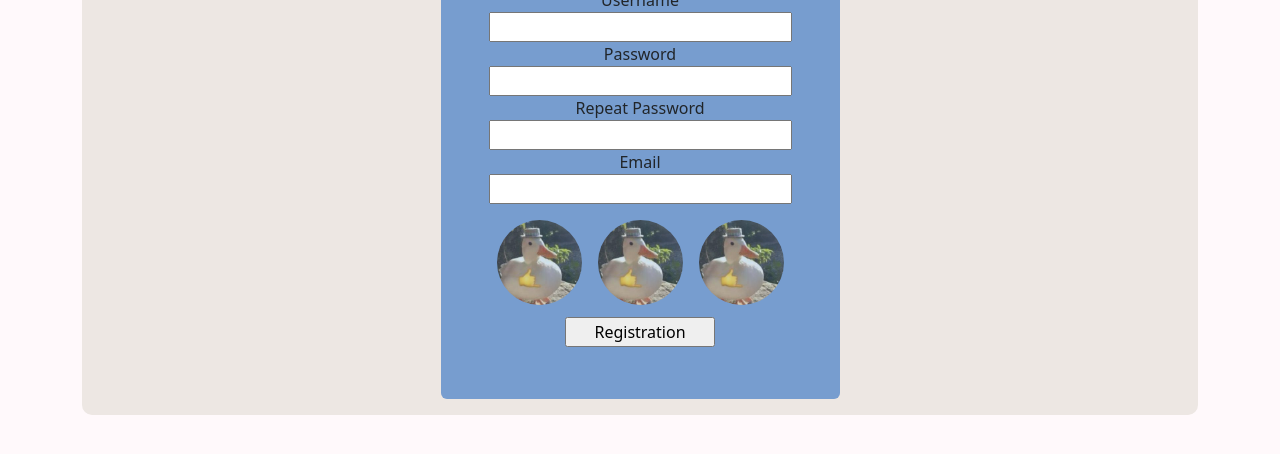
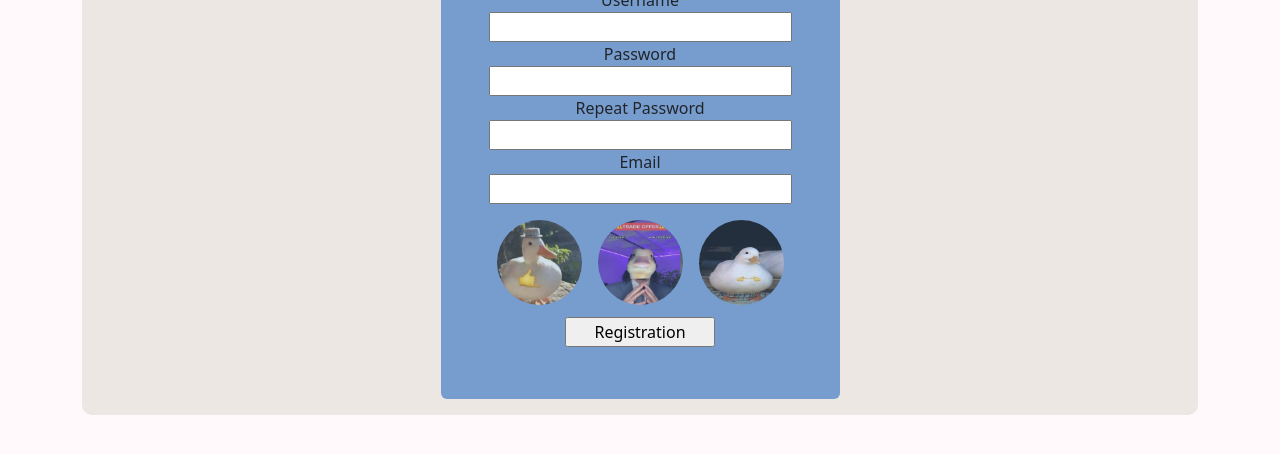
Before and after one commit to AlvaroQuispePalacios/diw, a plain HTML site: page DuckType-Sign Up/pages/SignUp.html in a window 1280 px wide. Shown: the part 196-650 px from the top of the page. Drawn offline with nearby package versions, Linux system fonts and the light colour scheme.

Commit message:
31-10-2023

```diff
--- a/DuckType-Sign Up/pages/SignUp.html
+++ b/DuckType-Sign Up/pages/SignUp.html
@@ -63,12 +63,12 @@
 
                 <input class="position-absolute" type="radio" name="image" id="image2">
                 <label class="p-2" for="image2">
-                  <img class="avatar img-fluid rounded-circle" src="../img/pato1.jpg " alt="">
+                  <img class="avatar img-fluid rounded-circle" src="../img/pato2.png " alt="">
                 </label>
 
                 <input class="position-absolute" type="radio" name="image" id="image3">
                 <label class="p-2" for="image3">
-                  <img class="avatar img-fluid rounded-circle" src="../img/pato1.jpg " alt="">
+                  <img class="avatar img-fluid rounded-circle" src="../img/pato3.jpg " alt="">
                 </label>
               </div>
               <div class="m-1 d-flex justify-content-center">
--- a/DuckType-Sign Up/styles.css
+++ b/DuckType-Sign Up/styles.css
@@ -144,6 +144,7 @@ h1{
 
 .sign-up{
     background-color: var(--card-color);
+
 }
 
 .avatar{
```
Also changed, not shown: DuckType-Sign Up/img/pato2.png (added), DuckType-Sign Up/img/pato3.jpg (added).
